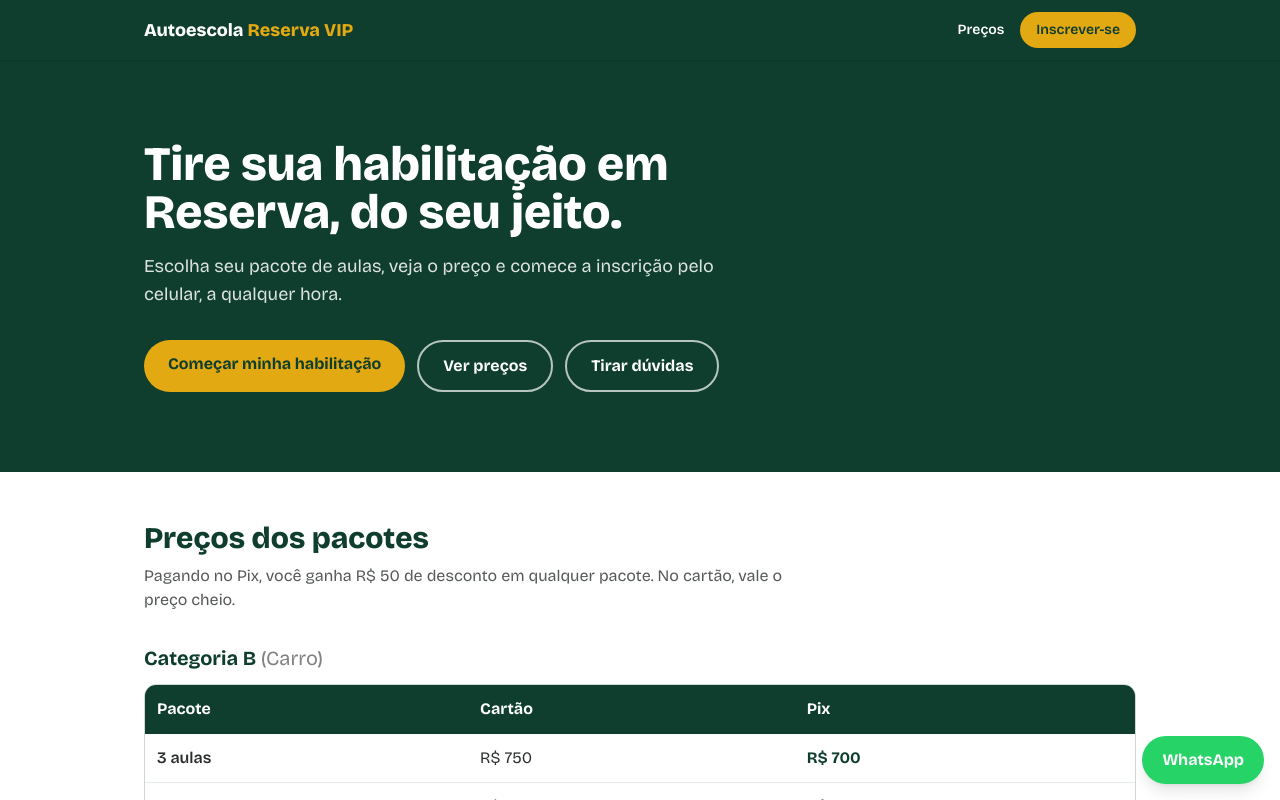
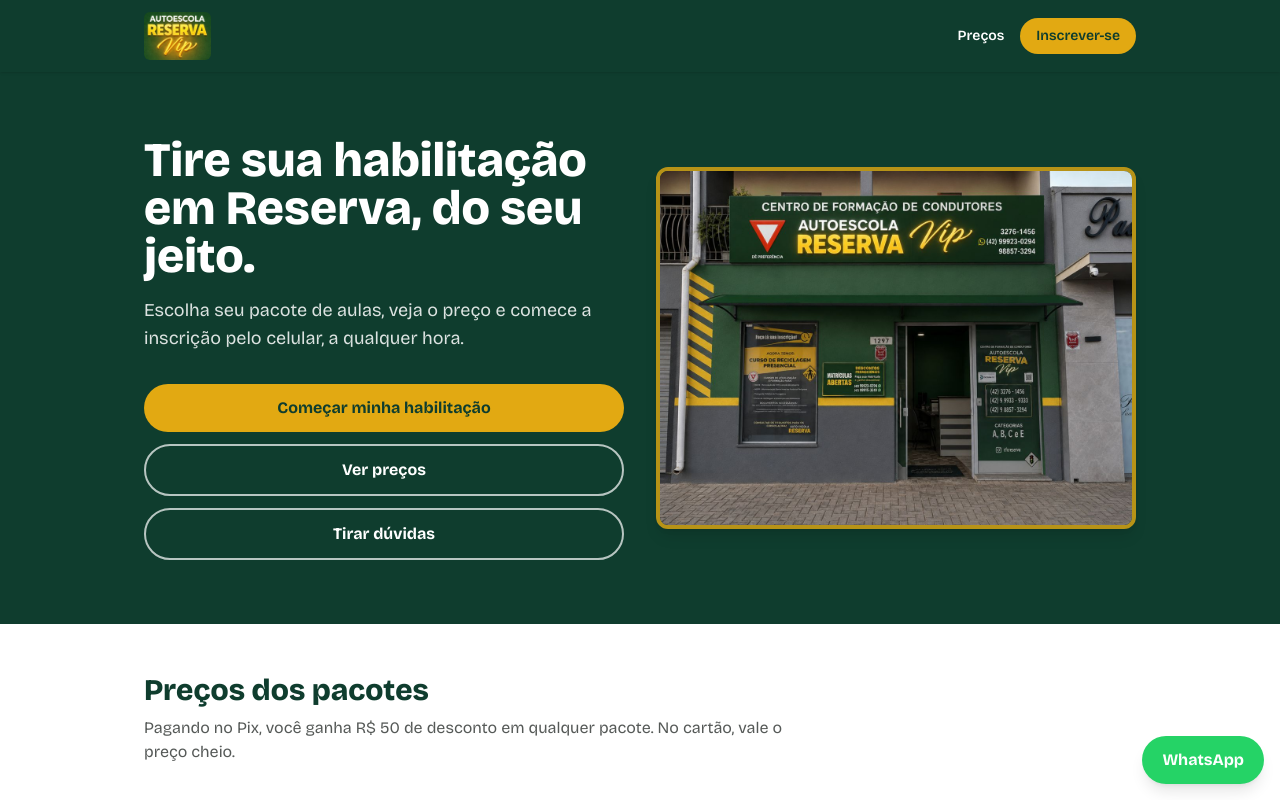
Before and after one commit to cristianhotzzz-png/AutoreservaVIP, a Next.js app: page / in a window 1280 px wide. Shown: the top 800 px of the page. Built offline with nearby package versions, Linux system fonts and the light colour scheme.

Commit message:
Add files via upload

```diff
--- a/app/layout.tsx
+++ b/app/layout.tsx
@@ -2,6 +2,7 @@
 import { Bricolage_Grotesque } from "next/font/google";
 import "./globals.css";
 import { WHATSAPP_LABEL, waLink } from "./config";
+import logo from "./logo.jpg";
 
 const font = Bricolage_Grotesque({ subsets: ["latin"], variable: "--font-main" });
 
@@ -20,8 +21,8 @@
       <body className={`${font.variable} font-sans antialiased`}>
         <header className="sticky top-0 z-40 bg-verde text-white shadow">
           <div className="mx-auto flex max-w-5xl items-center justify-between px-4 py-3">
-            <a href="#topo" className="text-lg font-extrabold leading-tight">
-              Autoescola <span className="text-ouro">Reserva VIP</span>
+            <a href="#topo" aria-label="Autoescola Reserva VIP, início">
+              <img src={logo.src} alt="Autoescola Reserva VIP" className="h-12 w-auto rounded-md" />
             </a>
             <nav className="flex items-center gap-4 text-sm font-semibold">
               <a href="#precos" className="hover:text-ouro">Preços</a>
@@ -36,8 +37,8 @@
 
         <footer className="bg-verde text-white">
           <div className="mx-auto max-w-5xl px-4 py-8 text-sm">
-            <p className="text-base font-bold">Autoescola Reserva VIP</p>
-            <p className="mt-1 text-white/80">Reserva, Paraná</p>
+            <img src={logo.src} alt="Autoescola Reserva VIP" className="h-20 w-auto rounded-md" />
+            <p className="mt-3 text-white/80">Reserva, Paraná</p>
             <p className="mt-3">
               WhatsApp:{" "}
               <a className="font-semibold text-ouro underline" href={duvida}>{WHATSAPP_LABEL}</a>
--- a/app/page.tsx
+++ b/app/page.tsx
@@ -2,6 +2,7 @@
 
 import { useState } from "react";
 import { categorias, instrutores, brl, DESCONTO_PIX, waLink } from "./config";
+import fachada from "./fachada.jpg";
 
 const turnos = ["Manhã", "Tarde", "Noite"];
 
@@ -54,20 +55,27 @@
   return (
     <>
       <section className="bg-verde text-white">
-        <div className="mx-auto max-w-5xl px-4 py-14 sm:py-20">
-          <h1 className="max-w-2xl text-4xl font-extrabold leading-tight sm:text-5xl">
+        <div className="mx-auto grid max-w-5xl items-center gap-8 px-4 py-12 sm:py-16 md:grid-cols-2">
+          <div>
+            <h1 className="text-4xl font-extrabold leading-tight sm:text-5xl">
               Tire sua habilitação em Reserva, do seu jeito.
             </h1>
             <p className="mt-4 max-w-xl text-lg text-white/85">
               Escolha seu pacote de aulas, veja o preço e comece a inscrição pelo celular, a qualquer hora.
             </p>
-          <div className="mt-8 flex flex-col gap-3 sm:flex-row">
+            <div className="mt-8 flex flex-col gap-3">
               <a href="#inscricao" className={botaoOuro}>Começar minha habilitação</a>
               <a href="#precos" className={botaoBorda}>Ver preços</a>
               <a href={waLink("Olá! Vim pelo site da Autoescola Reserva VIP e tenho uma dúvida.")} target="_blank" rel="noopener noreferrer" className={botaoBorda}>
                 Tirar dúvidas
               </a>
             </div>
+          </div>
+          <img
+            src={fachada.src}
+            alt="Fachada da Autoescola Reserva VIP, em Reserva (PR)"
+            className="w-full rounded-xl border-4 border-ouro/80 shadow-lg"
+          />
         </div>
       </section>
 
```
Also changed, not shown: app/fachada.jpg (added), app/logo.jpg (added). Lines whose indentation alone changed are shown as unchanged.
